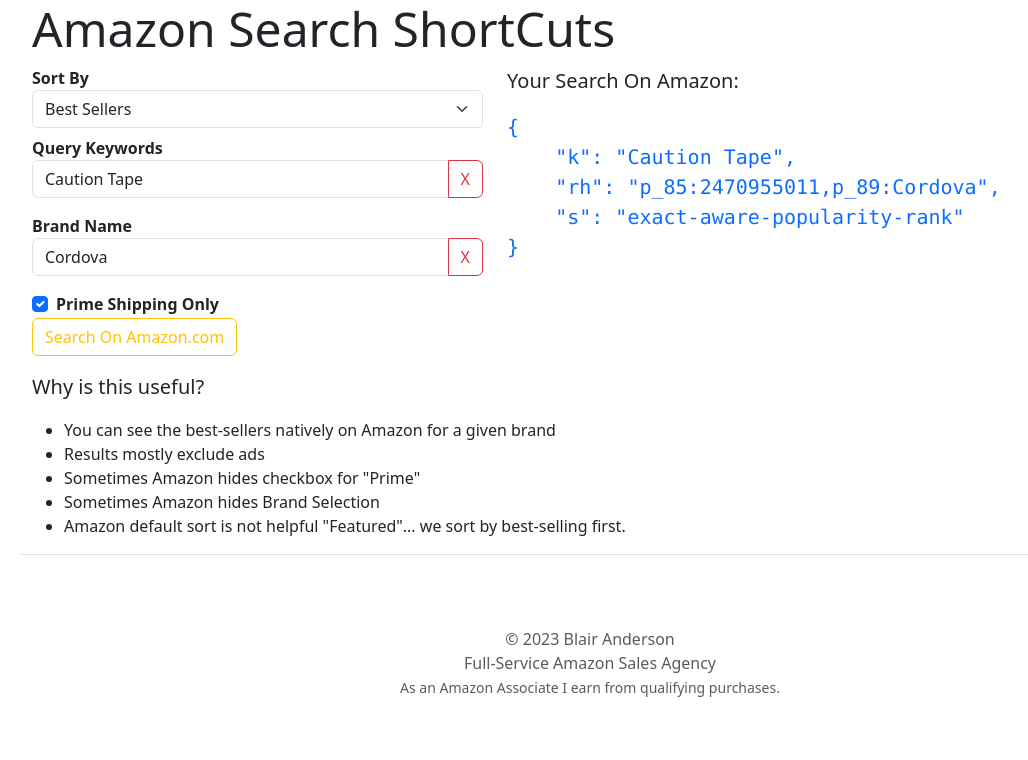
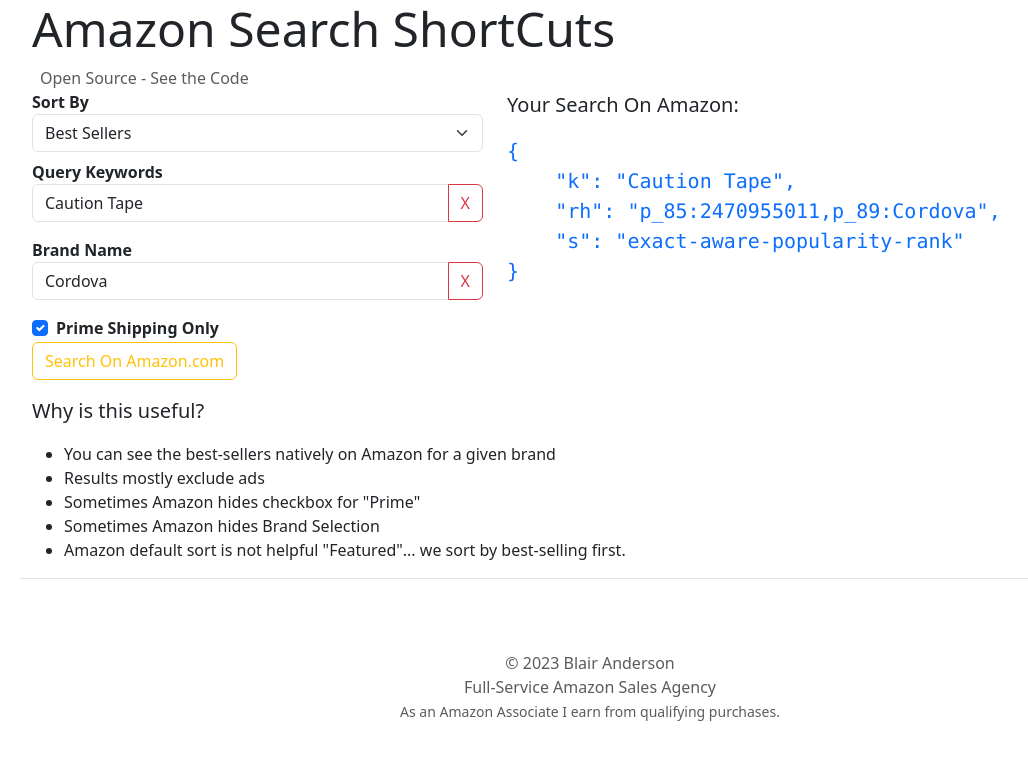
Before and after one commit to blairanderson/amzn-search-guide, a React (Create React App) app: page / in a window 1280 px wide. Shown: the top 760 px of the page, without its empty margins (50-1078 px from the left). Built offline with nearby package versions, Linux system fonts and the light colour scheme.

Commit message:
move source link to header

```diff
--- a/src/App.js
+++ b/src/App.js
@@ -52,6 +52,14 @@
     <div>
       <div className="container border-bottom ">
         <h1 className="display-5">Amazon Search ShortCuts</h1>
+
+        <a
+          className="nav-link px-2 text-body-secondary"
+          href="https://github.com/blairanderson/amzn-search-guide"
+        >
+          Open Source - See the Code
+        </a>
+
         <div className="row">
           <form onSubmit={onSubmit} className="col-sm-12 col-md-5">
             <dl>
@@ -135,6 +143,7 @@
           >
             Full-Service Amazon Sales Agency
           </a>
+
           <small>
             As an Amazon Associate I earn from qualifying purchases.
           </small>
```
